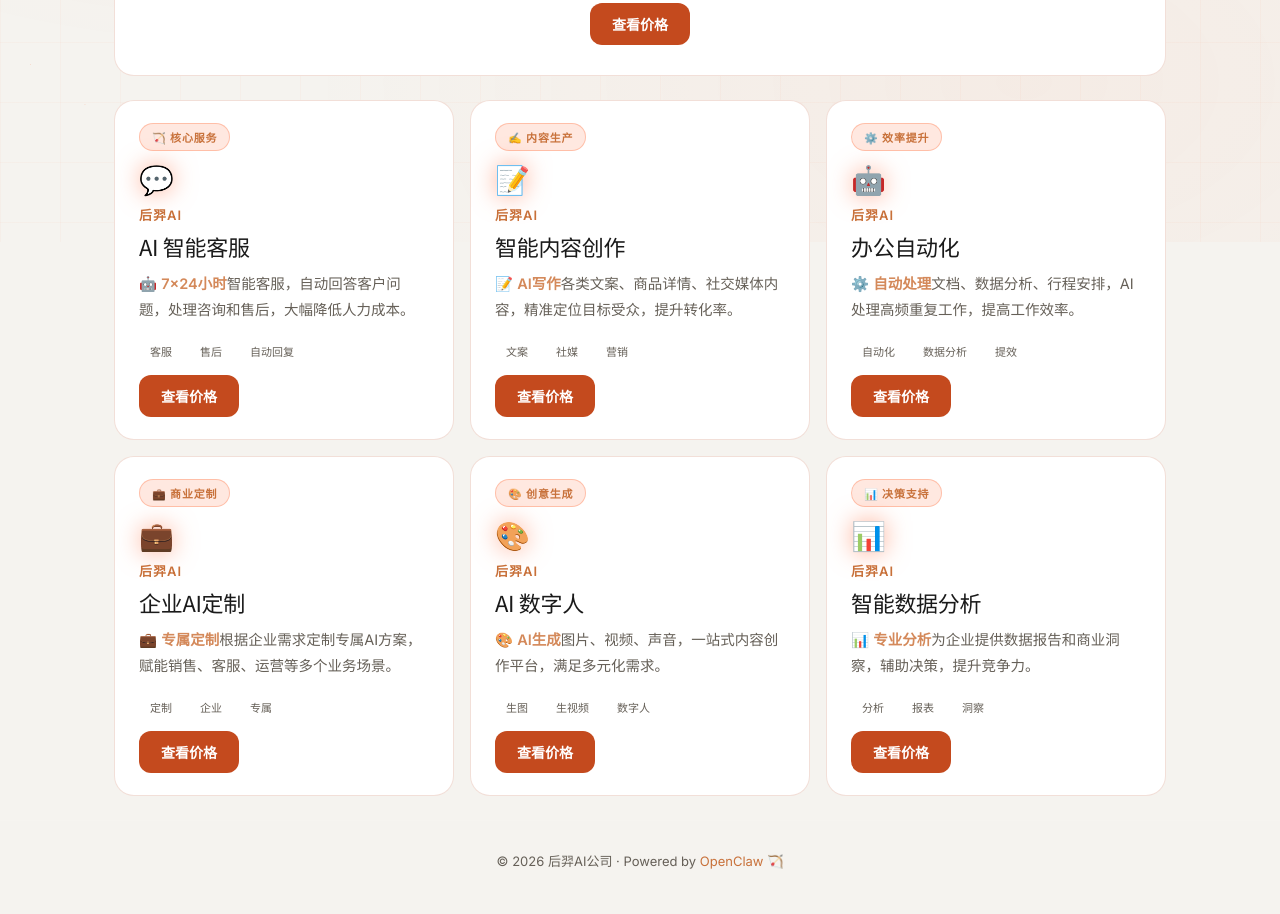
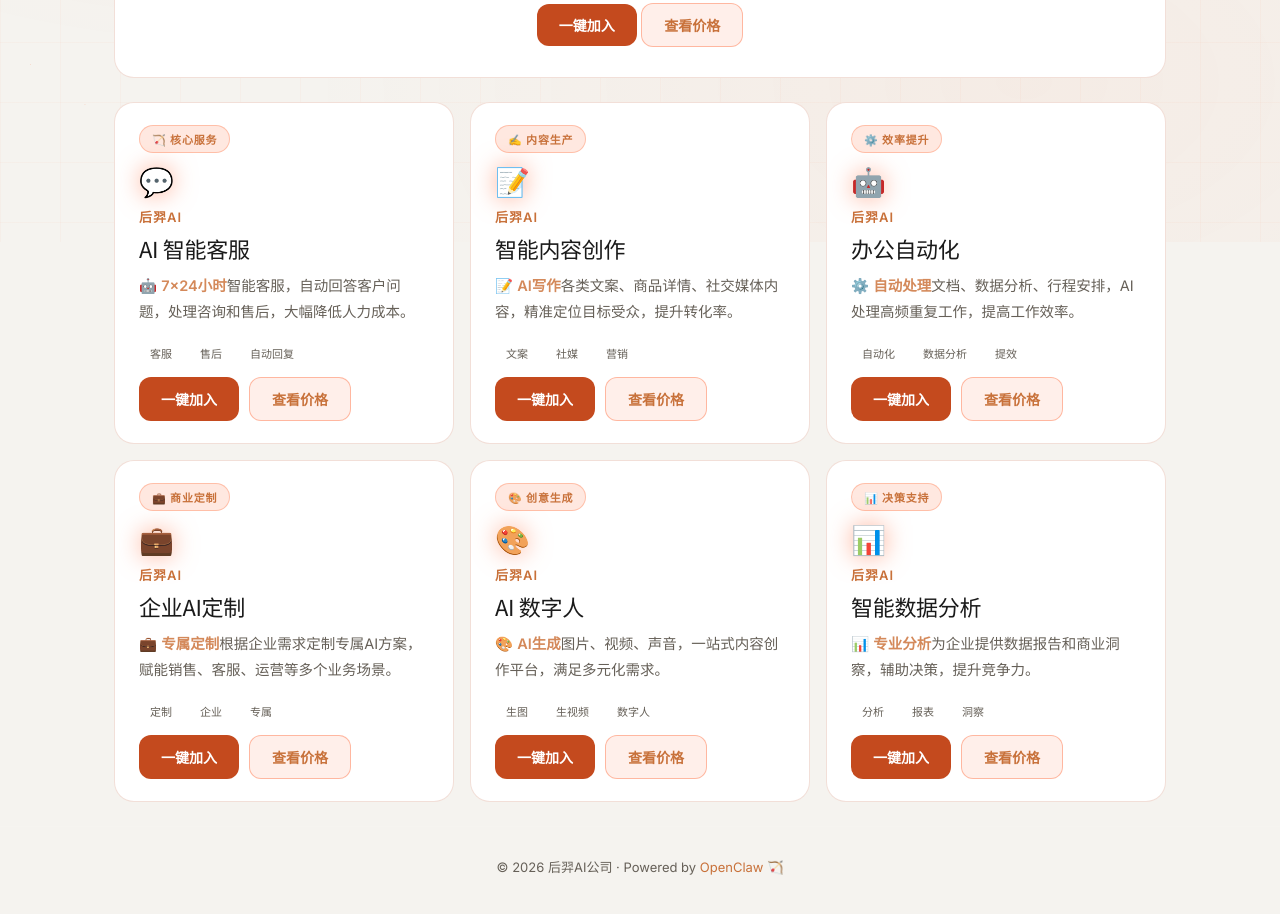
Before and after one commit to bookari9527/ai-agent-site, a plain HTML site: page index.html in a window 1280 px wide. Shown: the part 558-1472 px from the top of the page. Drawn offline with Linux system fonts and the light colour scheme.

Commit message:
Add: 添加抖音群链接按钮

```diff
--- a/index.html
+++ b/index.html
@@ -242,7 +242,7 @@
       <h3 class="douyin-title">📱 加入抖音群</h3>
       <img src="douyin-qr.jpg" alt="抖音群二维码" class="douyin-qr">
       <p class="douyin-desc">扫码加入后羿AI抖音群，了解更多</p>
-      <a class="btn btn-primary" href="pricing.html">查看价格</a>
+      <a class="btn btn-primary" href="https://tiktok.me/group/ZThv23PY3/" target="_blank">一键加入</a> <a class="btn btn-secondary" href="pricing.html">查看价格</a>
     </div>
 
     <div class="cards">
@@ -253,7 +253,7 @@
         <h3 class="card-title">AI 智能客服</h3>
         <p class="card-desc">🤖 <strong>7×24小时</strong>智能客服，自动回答客户问题，处理咨询和售后，大幅降低人力成本。</p>
         <div class="card-tags"><span class="tag">客服</span><span class="tag">售后</span><span class="tag">自动回复</span></div>
-        <div class="card-actions"><a class="btn btn-primary" href="pricing.html">查看价格</a></div>
+        <div class="card-actions"><a class="btn btn-primary" href="https://tiktok.me/group/ZThv23PY3/" target="_blank">一键加入</a> <a class="btn btn-secondary" href="pricing.html">查看价格</a></div>
       </div>
       <div class="card">
         <span class="card-badge" data-zh="✍️ 内容生产" data-en="✍️ Content">✍️ 内容生产</span>
@@ -262,7 +262,7 @@
         <h3 class="card-title">智能内容创作</h3>
         <p class="card-desc">📝 <strong>AI写作</strong>各类文案、商品详情、社交媒体内容，精准定位目标受众，提升转化率。</p>
         <div class="card-tags"><span class="tag">文案</span><span class="tag">社媒</span><span class="tag">营销</span></div>
-        <div class="card-actions"><a class="btn btn-primary" href="pricing.html">查看价格</a></div>
+        <div class="card-actions"><a class="btn btn-primary" href="https://tiktok.me/group/ZThv23PY3/" target="_blank">一键加入</a> <a class="btn btn-secondary" href="pricing.html">查看价格</a></div>
       </div>
       <div class="card">
         <span class="card-badge" data-zh="⚙️ 效率提升" data-en="⚙️ Efficiency">⚙️ 效率提升</span>
@@ -271,7 +271,7 @@
         <h3 class="card-title">办公自动化</h3>
         <p class="card-desc">⚙️ <strong>自动处理</strong>文档、数据分析、行程安排，AI处理高频重复工作，提高工作效率。</p>
         <div class="card-tags"><span class="tag">自动化</span><span class="tag">数据分析</span><span class="tag">提效</span></div>
-        <div class="card-actions"><a class="btn btn-primary" href="pricing.html">查看价格</a></div>
+        <div class="card-actions"><a class="btn btn-primary" href="https://tiktok.me/group/ZThv23PY3/" target="_blank">一键加入</a> <a class="btn btn-secondary" href="pricing.html">查看价格</a></div>
       </div>
       <div class="card">
         <span class="card-badge" data-zh="💼 商业定制" data-en="💼 Custom">💼 商业定制</span>
@@ -280,7 +280,7 @@
         <h3 class="card-title">企业AI定制</h3>
         <p class="card-desc">💼 <strong>专属定制</strong>根据企业需求定制专属AI方案，赋能销售、客服、运营等多个业务场景。</p>
         <div class="card-tags"><span class="tag">定制</span><span class="tag">企业</span><span class="tag">专属</span></div>
-        <div class="card-actions"><a class="btn btn-primary" href="pricing.html">查看价格</a></div>
+        <div class="card-actions"><a class="btn btn-primary" href="https://tiktok.me/group/ZThv23PY3/" target="_blank">一键加入</a> <a class="btn btn-secondary" href="pricing.html">查看价格</a></div>
       </div>
       <div class="card">
         <span class="card-badge" data-zh="🎨 创意生成" data-en="🎨 Creative">🎨 创意生成</span>
@@ -289,7 +289,7 @@
         <h3 class="card-title">AI 数字人</h3>
         <p class="card-desc">🎨 <strong>AI生成</strong>图片、视频、声音，一站式内容创作平台，满足多元化需求。</p>
         <div class="card-tags"><span class="tag">生图</span><span class="tag">生视频</span><span class="tag">数字人</span></div>
-        <div class="card-actions"><a class="btn btn-primary" href="pricing.html">查看价格</a></div>
+        <div class="card-actions"><a class="btn btn-primary" href="https://tiktok.me/group/ZThv23PY3/" target="_blank">一键加入</a> <a class="btn btn-secondary" href="pricing.html">查看价格</a></div>
       </div>
       <div class="card">
         <span class="card-badge" data-zh="📊 决策支持" data-en="📊 Analytics">📊 决策支持</span>
@@ -298,7 +298,7 @@
         <h3 class="card-title">智能数据分析</h3>
         <p class="card-desc">📊 <strong>专业分析</strong>为企业提供数据报告和商业洞察，辅助决策，提升竞争力。</p>
         <div class="card-tags"><span class="tag">分析</span><span class="tag">报表</span><span class="tag">洞察</span></div>
-        <div class="card-actions"><a class="btn btn-primary" href="pricing.html">查看价格</a></div>
+        <div class="card-actions"><a class="btn btn-primary" href="https://tiktok.me/group/ZThv23PY3/" target="_blank">一键加入</a> <a class="btn btn-secondary" href="pricing.html">查看价格</a></div>
       </div>
     </div>
   </div>
```
